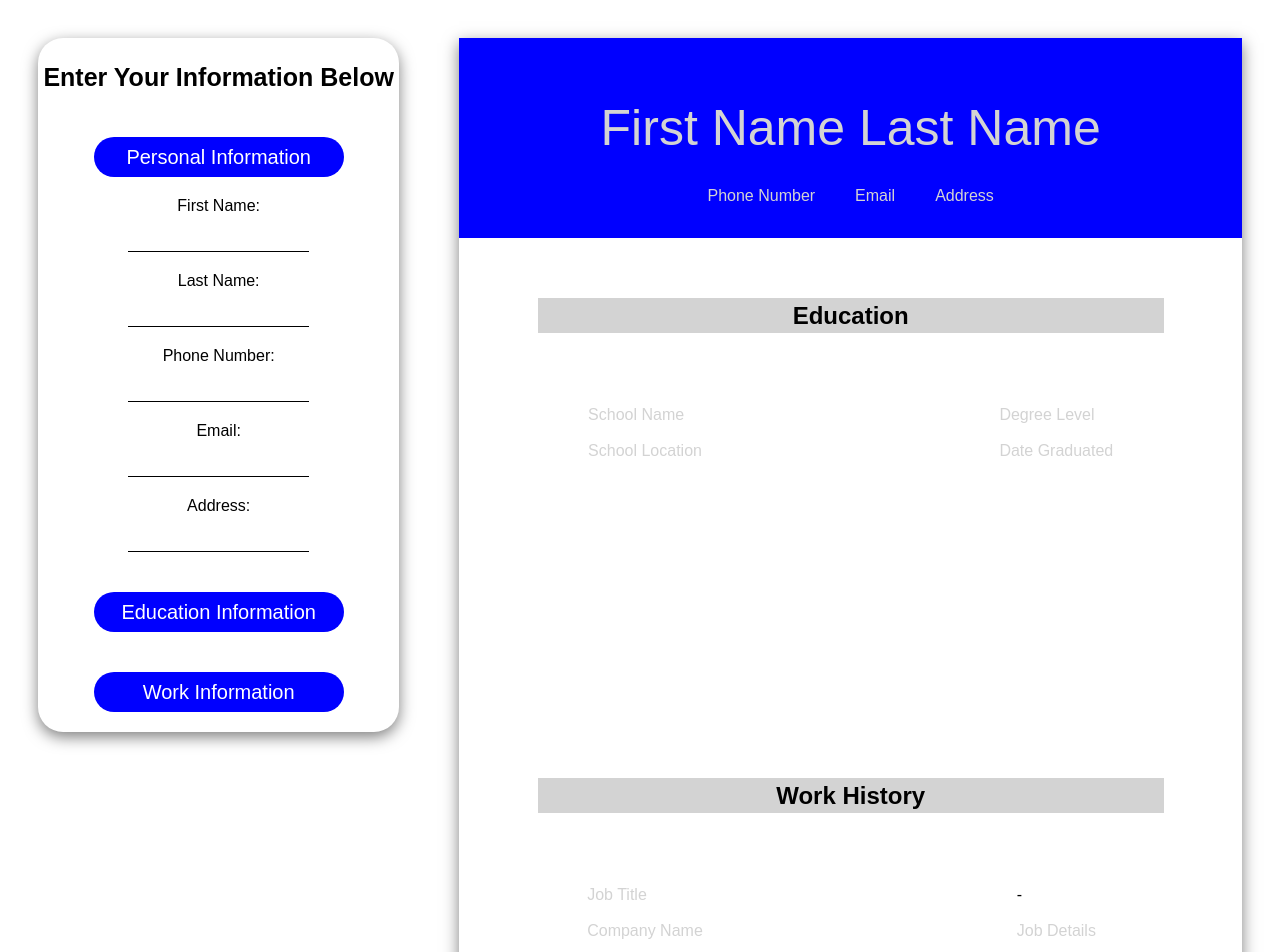
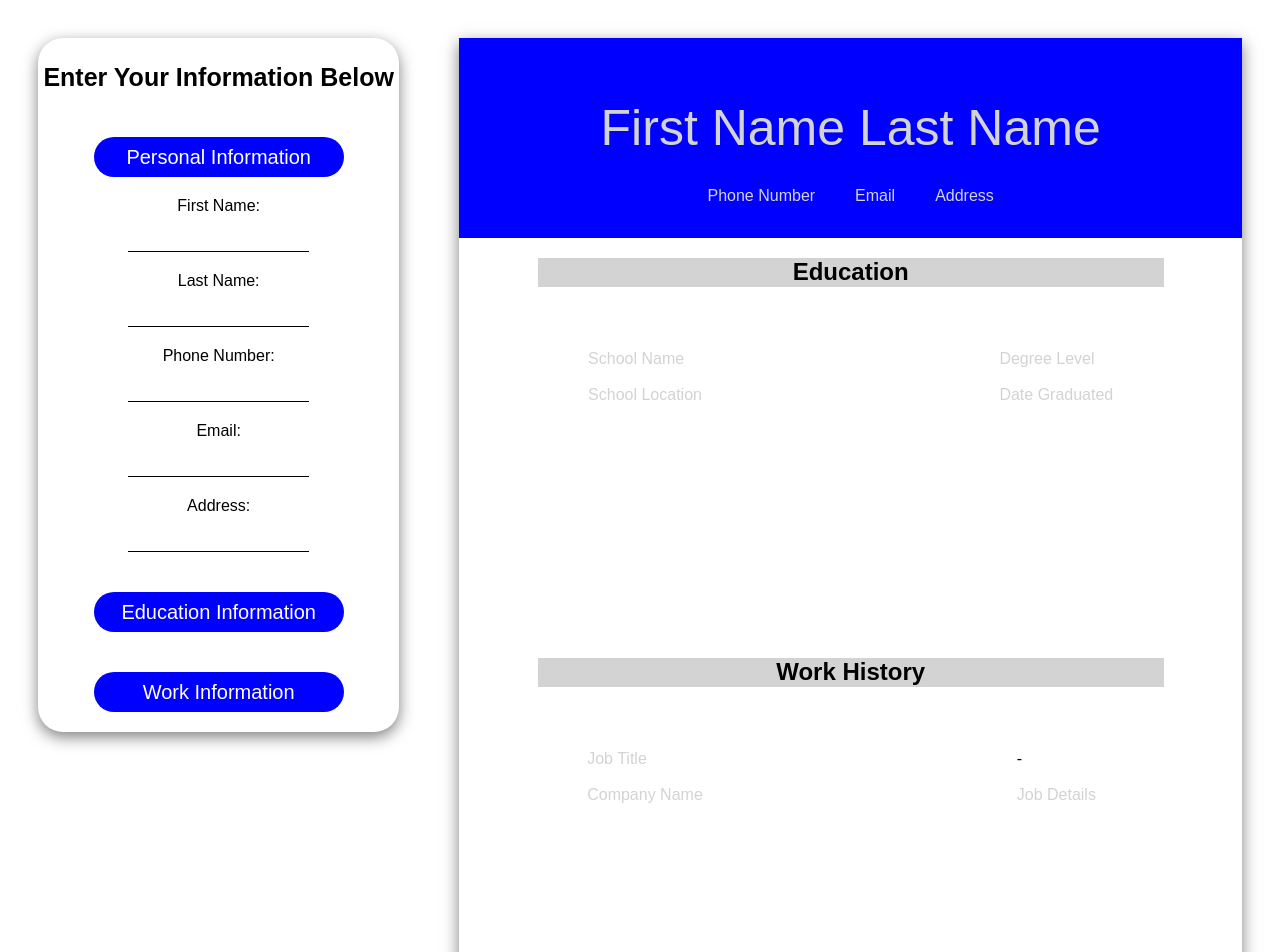
Before and after one commit to jwwals1/resume-builder, a React (Vite) app: page / in a window 1280 px wide. Shown: the top 952 px of the page. Built offline with nearby package versions, Linux system fonts and the light colour scheme.

Commit message:
added max widths for resume inputs

```diff
--- a/src/components/Resume.jsx
+++ b/src/components/Resume.jsx
@@ -17,24 +17,23 @@ export default function Resume({personalValues, educationValues, workValues}) {
                 <div className="educationInfo">
                 <h2 className="infoTitles">Education</h2>
                     <div>
-                        <div className="schoolName" contentEditable='true' data-text="School Name" suppressContentEditableWarning={true}>{educationValues.schoolName}</div><br />
-                        <div className="schoolLocation" contentEditable='true' data-text="School Location" suppressContentEditableWarning={true}>{educationValues.schoolLocation}</div>
+                        <div className="resumeInputs schoolName" contentEditable='true' data-text="School Name" suppressContentEditableWarning={true}>{educationValues.schoolName}</div><br />
+                        <div className="resumeInputs schoolLocation" contentEditable='true' data-text="School Location" suppressContentEditableWarning={true}>{educationValues.schoolLocation}</div>
                     </div>
                     <div>
-                        <div className="degreeLevel" contentEditable='true' data-text="Degree Level" suppressContentEditableWarning={true}>{educationValues.degreeLevel}</div><br />
-                        <div className="dateGraduated" contentEditable='true' data-text="Date Graduated" suppressContentEditableWarning={true}>{educationValues.dateGraduated}</div>
+                        <div className="resumeInputs degreeLevel" contentEditable='true' data-text="Degree Level" suppressContentEditableWarning={true}>{educationValues.degreeLevel}</div><br />
+                        <div className="resumeInputs dateGraduated" contentEditable='true' data-text="Date Graduated" suppressContentEditableWarning={true}>{educationValues.dateGraduated}</div>
                     </div>
                 </div>
                 <div className="workInfo">
                     <h2 className="infoTitles">Work History</h2>
                     <div>
-                        <div className="jobTitle" contentEditable='true' data-text="Job Title" suppressContentEditableWarning={true}>{workValues.jobTitle}</div><br />
-                        <div className="companyName" contentEditable='true' data-text="Company Name" suppressContentEditableWarning={true}>{workValues.companyName}</div>
+                        <div className="resumeInputs jobTitle" contentEditable='true' data-text="Job Title" suppressContentEditableWarning={true}>{workValues.jobTitle}</div><br />
+                        <div className="resumeInputs companyName" contentEditable='true' data-text="Company Name" suppressContentEditableWarning={true}>{workValues.companyName}</div>
                     </div>
                     <div>
-                        <div className="workDates" contentEditable='true' data-text="Start Date" suppressContentEditableWarning={true}>{workValues.startDate} - {workValues.endDate}</div><br />
-                        {/* <div className="endDate" contentEditable='true' data-text="End Date" suppressContentEditableWarning={true}>{workValues.endDate}</div> */}
-                        <div className="jobDetails" contentEditable='true' data-text="Job Details" suppressContentEditableWarning={true}>{workValues.jobDetails}</div>
+                        <div className="resumeInputs workDates" contentEditable='true' data-text="Start Date" suppressContentEditableWarning={true}>{workValues.startDate} - {workValues.endDate}</div><br />
+                        <div className="resumeInputs jobDetails" contentEditable='true' data-text="Job Details" suppressContentEditableWarning={true}>{workValues.jobDetails}</div>
                     </div>
                 </div>
             </div>
--- a/src/components/educationInfo.jsx
+++ b/src/components/educationInfo.jsx
@@ -36,6 +36,7 @@ function EducationInfo ({educationValues, onChange}) {
                 </div>
             </form>
             </div>
+            <button>Add Education</button>
         </div>
         </>
     )
--- a/src/index.css
+++ b/src/index.css
@@ -19,6 +19,7 @@ body {
     box-shadow:  rgba(0, 0, 0, .5) 0px 5px 15px;
     margin: 30px;
     min-height: 1200px;
+    align-items: baseline;
 }
 
 h1 {
@@ -145,3 +146,7 @@ h2 {
     justify-content: center;
     font-size: 25px;
 }
+
+.resumeInputs {
+    max-width: 200px
+}
```
